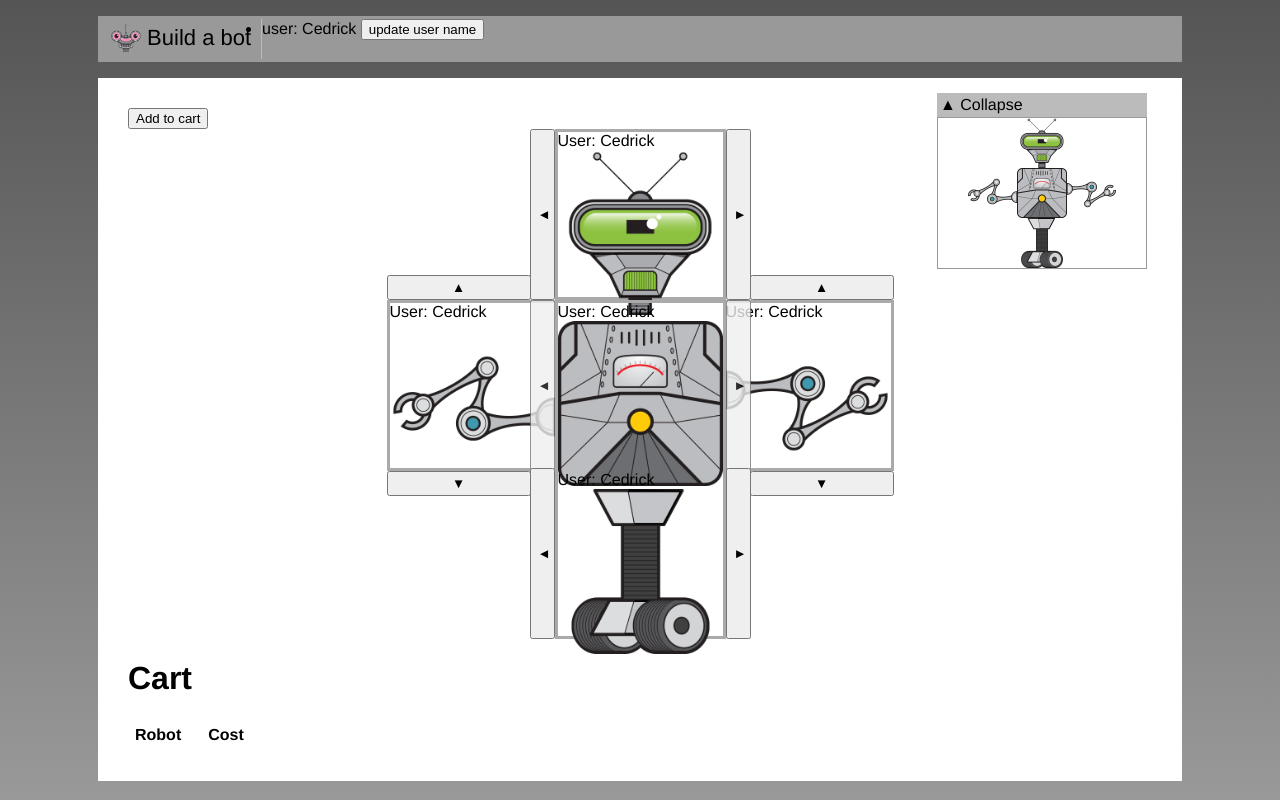
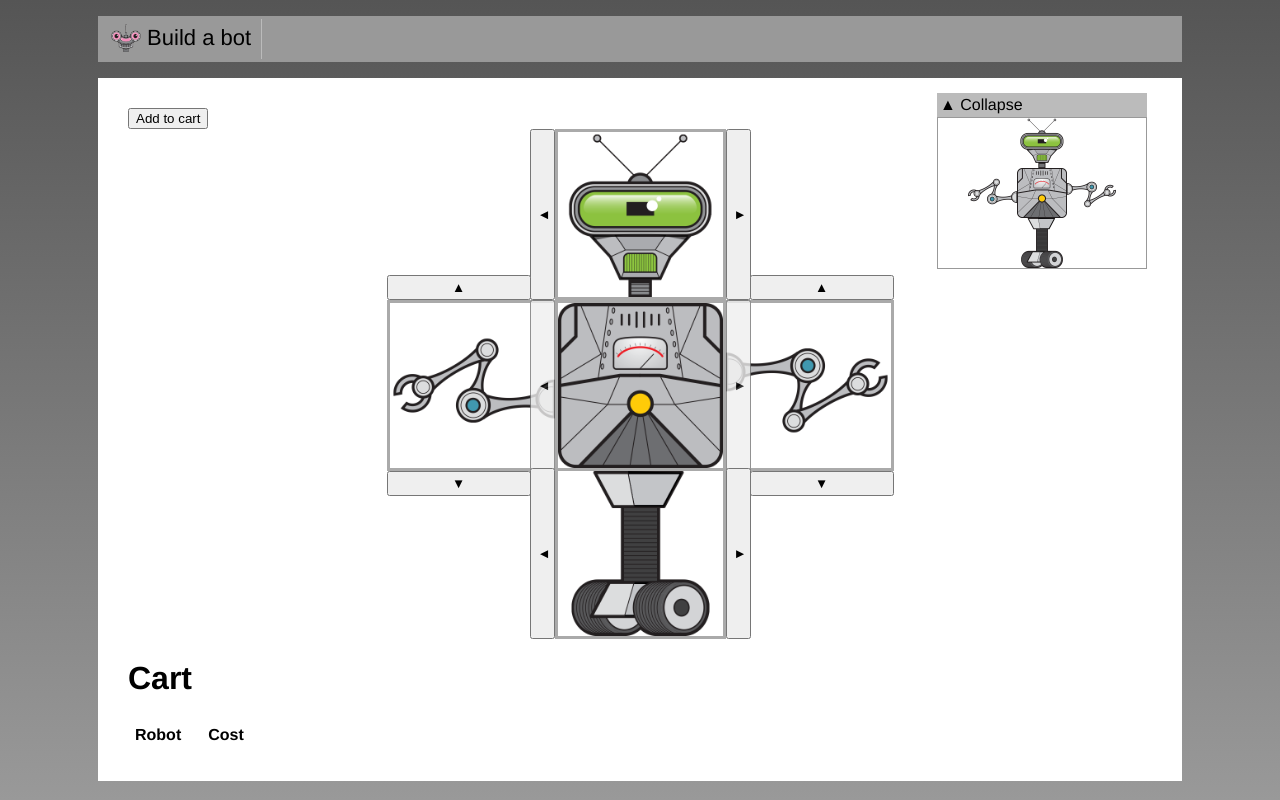
Before and after one commit to Kingcedru/vue-build-a-robot, a Vue app: page / in a window 1280 px wide. Built offline with nearby package versions, Linux system fonts and the light colour scheme.

Commit message:
feat: restore the previous codes

```diff
--- a/src/App.vue
+++ b/src/App.vue
@@ -5,10 +5,6 @@
         <li class="nav-item">
           <img class="logo" src="./assets/build-a-bot-logo.png"/>
           Build a bot
-        </li>
-        <li>
-          user: {{ user.userName }}
-          <button @click="changeUserName">update user name</button>
         </li>
       </ul>
     </nav>
@@ -26,17 +22,6 @@ export default {
   components: {
     RobotBuilder,
   },
-  data() {
-    return { user: { userName: 'Cedrick' } };
-  },
-  provide() {
-    return { user: this.user };
-  },
-  methods: {
-    changeUserName(){
-      this.user.userName = 'Pogi'
-    }
-  }
 };
 </script>
 
```
Also changed, not shown: src/build/PartSelector.vue.
